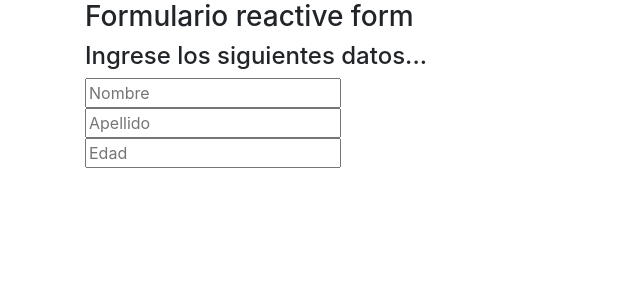
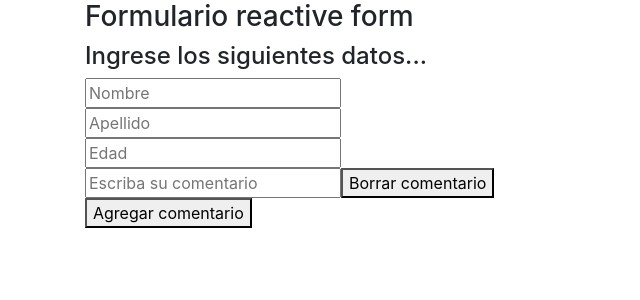
Before and after one commit to LeonOmega2712/AngularForm, an Angular app: page / in a window 1280 px wide. Shown: the top 300 px of the page, without its empty margins (0-640 px from the left). Built offline with nearby package versions, Linux system fonts and the light colour scheme.

Commit message:
Se agregó la funcionalidad de comentarios

```diff
--- a/src/app/app.component.html
+++ b/src/app/app.component.html
@@ -30,5 +30,19 @@
 			</div>
     </fieldset>
 
+    <fieldset formArrayName="comments">
+      <div *ngFor="let comment of getComments(); index as com;">
+        <div [formGroupName]="com">
+          <fieldset>
+            <input type="text" formControlName="comment" placeholder="Escriba su comentario">
+            <button class="btnRemoveComment" (click)="onRemoveComment()">Borrar comentario</button>
+          </fieldset>
+          </div>
+        </div>
+        <button class="btnAddComment" (click)="onAddComment()">Agregar comentario</button>
+    </fieldset>
+
+
+
   </form>
 </div>
--- a/src/app/app.component.ts
+++ b/src/app/app.component.ts
@@ -24,7 +24,7 @@ export class AppComponent {
     sex: new FormControl("", [Validators.required]),
     comments: new FormArray([
       new FormGroup({
-        comment: new FormControl("Add a comment here")
+        comment: new FormControl("")
       })
     ]),
   });
```
